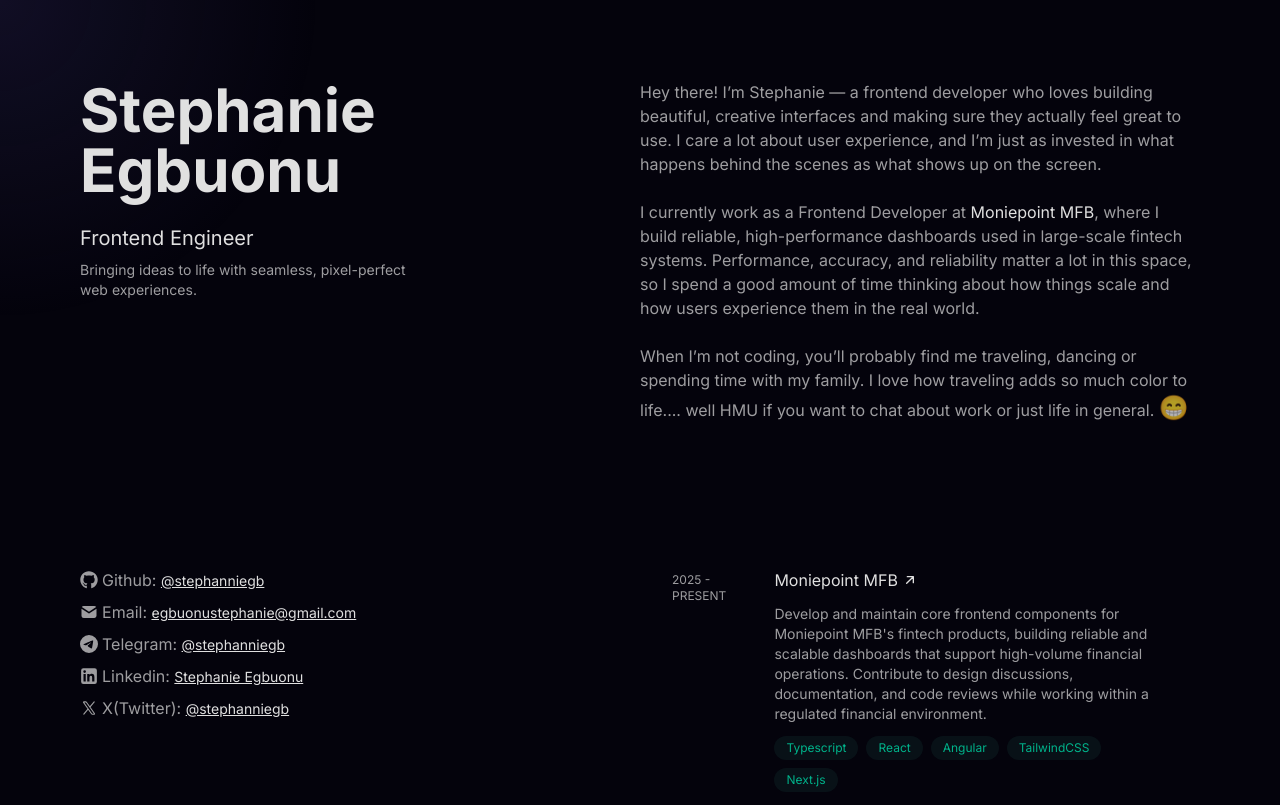
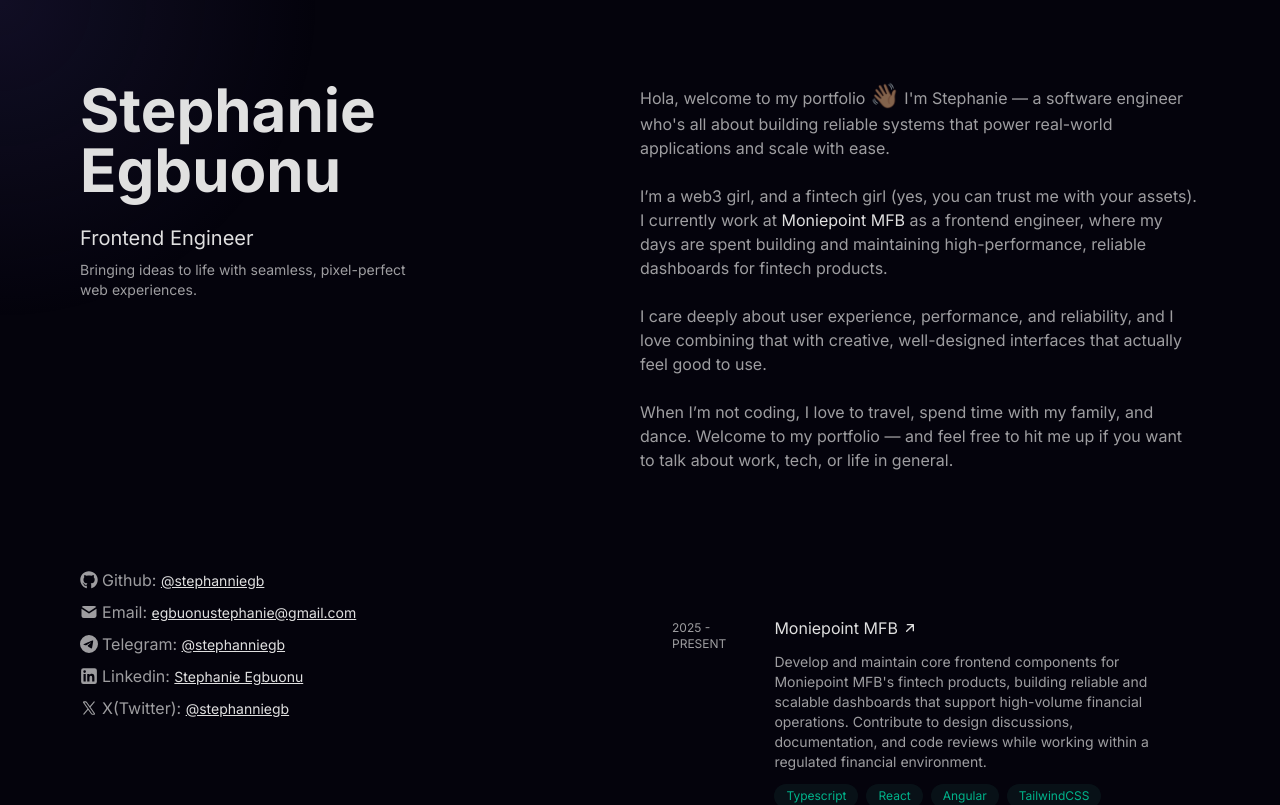
Before and after one commit to stephanniegb/stephaniegb, a Next.js app: page / in a window 1280 px wide. Shown: the top 805 px of the page. Built offline with nearby package versions, Linux system fonts and the light colour scheme.

Commit message:
chore: update about me

```diff
--- a/app/components/About.tsx
+++ b/app/components/About.tsx
@@ -1,33 +1,32 @@
 const About = () => {
   return (
-    <div className="flex flex-col gap-6 transition-all duration-300 hover:text-[var(--secondary-foreground)]">
+    <div className="about-section flex flex-col gap-6 transition-all duration-300 hover:text-[var(--secondary-foreground)]">
       <p>
-        Hey there! I’m Stephanie — a frontend developer who loves building
-        beautiful, creative interfaces and making sure they actually feel great
-        to use. I care a lot about user experience, and I’m just as invested in
-        what happens behind the scenes as what shows up on the screen.
+        Hola, welcome to my portfolio{" "}
+        <span className="animate-wave text-2xl">👋🏽</span> I'm Stephanie — a
+        software engineer who's all about building reliable systems that power
+        real-world applications and scale with ease.
       </p>
-
       <p>
-        I currently work as a Frontend Developer at{" "}
+        I’m a web3 girl, and a fintech girl (yes, you can trust me with your
+        assets). I currently work at{" "}
         <a
           href="https://www.moniepoint.com/ng/business"
           target="_blank"
           rel="noopener noreferrer"
         >
           Moniepoint MFB
-        </a>
-        , where I build reliable, high-performance dashboards used in
-        large-scale fintech systems. Performance, accuracy, and reliability
-        matter a lot in this space, so I spend a good amount of time thinking
-        about how things scale and how users experience them in the real world.
+        </a>{" "}
+        as a frontend engineer, where my days are spent building and maintaining
+        high-performance, reliable dashboards for fintech products.
       </p>
-
+      I care deeply about user experience, performance, and reliability, and I
+      love combining that with creative, well-designed interfaces that actually
+      feel good to use.
       <p>
-        When I’m not coding, you’ll probably find me traveling, dancing or
-        spending time with my family. I love how traveling adds so much color to
-        life.... well HMU if you want to chat about work or just life in
-        general. <span className="text-2xl">😁</span>
+        When I’m not coding, I love to travel, spend time with my family, and
+        dance. Welcome to my portfolio — and feel free to hit me up if you want
+        to talk about work, tech, or life in general.
       </p>
     </div>
   );
--- a/app/globals.css
+++ b/app/globals.css
@@ -77,3 +77,23 @@ a {
 img {
   width: 100%;
 }
+
+@keyframes wave {
+  0%,
+  100% {
+    transform: rotate(0deg);
+  }
+  25% {
+    transform: rotate(20deg);
+  }
+  75% {
+    transform: rotate(-20deg);
+  }
+}
+.animate-wave {
+  display: inline-block;
+  transform-origin: 70% 70%;
+}
+.about-section:hover .animate-wave {
+  animation: wave 0.5s ease-in-out infinite;
+}
```
